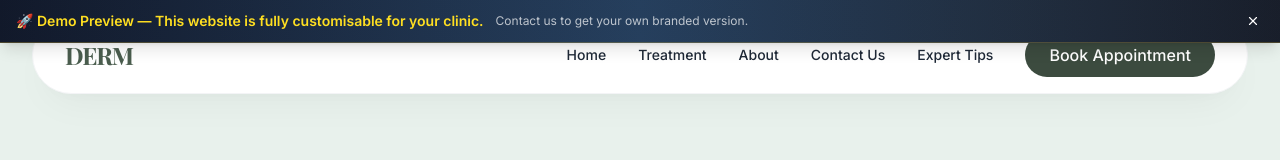
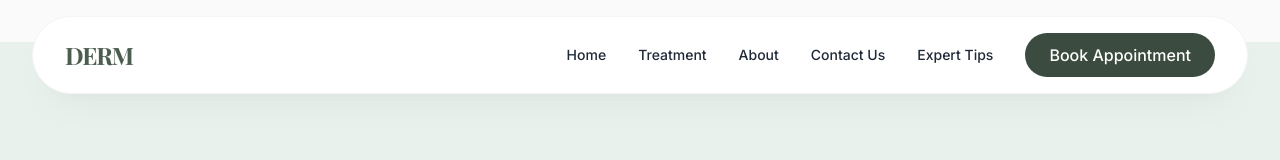
Before and after one commit to sultanxdev/dr, a Next.js app: page / in a window 1280 px wide. Shown: the top 160 px of the page. Built offline with nearby package versions, Linux system fonts and the light colour scheme; a web font is replaced by a local one.

Commit message:
feat: implement comprehensive SEO configuration with sitemap, robots.txt, and JSON-LD structured data

```diff
--- a/src/app/layout.tsx
+++ b/src/app/layout.tsx
@@ -3,7 +3,7 @@ import { Inter, Playfair_Display } from "next/font/google";
 import "./globals.css";
 import { clientData } from "@/config/clientData";
 import ThemeProvider from "@/components/ThemeProvider";
-import DemoBanner from "@/components/layout/DemoBanner";
+//import DemoBanner from "@/components/layout/DemoBanner";
 import JsonLd from "@/components/JsonLd";
 
 const inter = Inter({
@@ -142,7 +142,7 @@ export default function RootLayout({
           paddingTop: clientData.demo.isDemo ? "42px" : "0",
         }}
       >
-        <DemoBanner />
+        {/*<DemoBanner />*/}
         <ThemeProvider>{children}</ThemeProvider>
       </body>
     </html>
```
Also changed, not shown: ts_output.txt (added), 1 other file (tests, documents, lock files or other folders).
